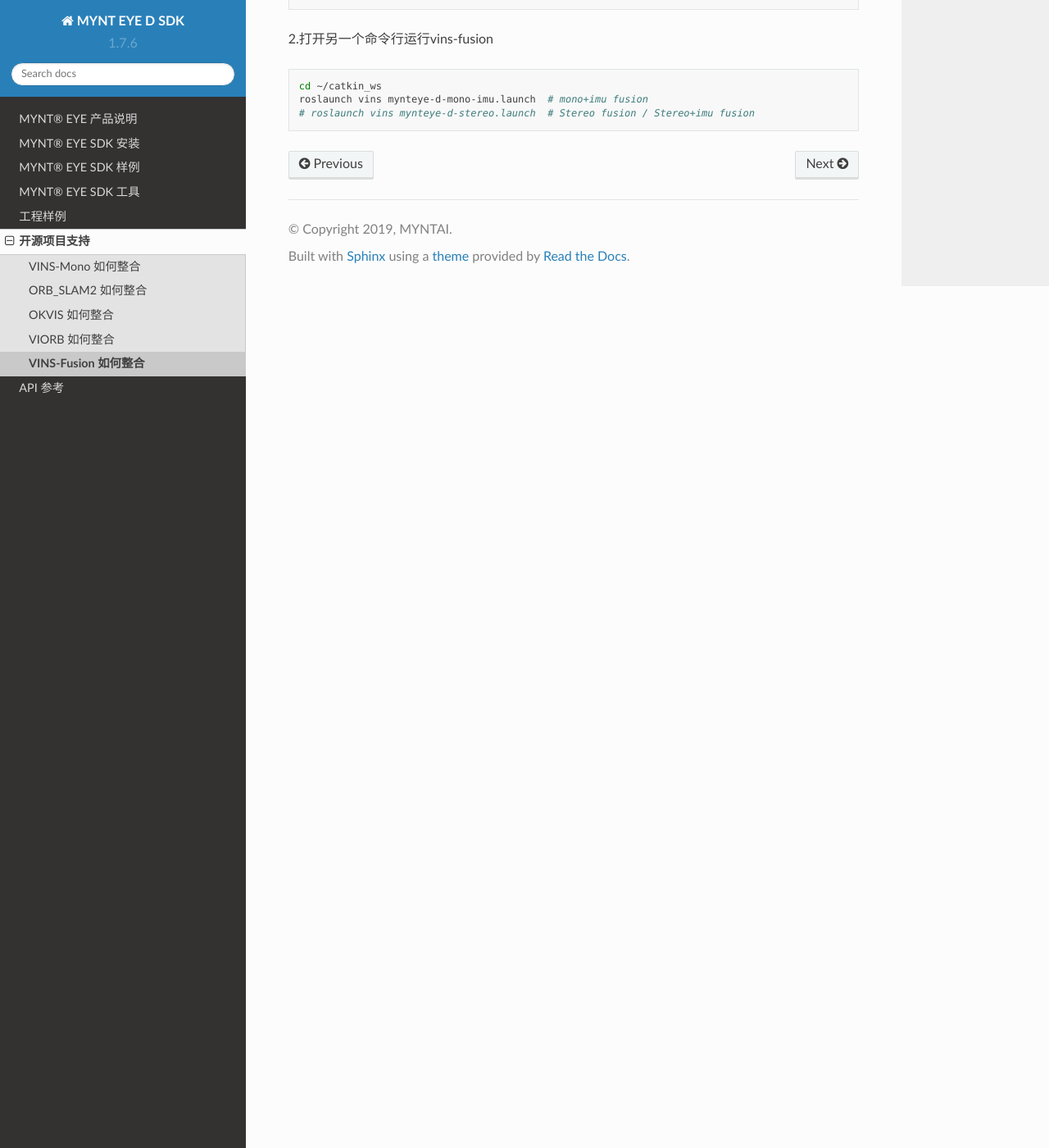
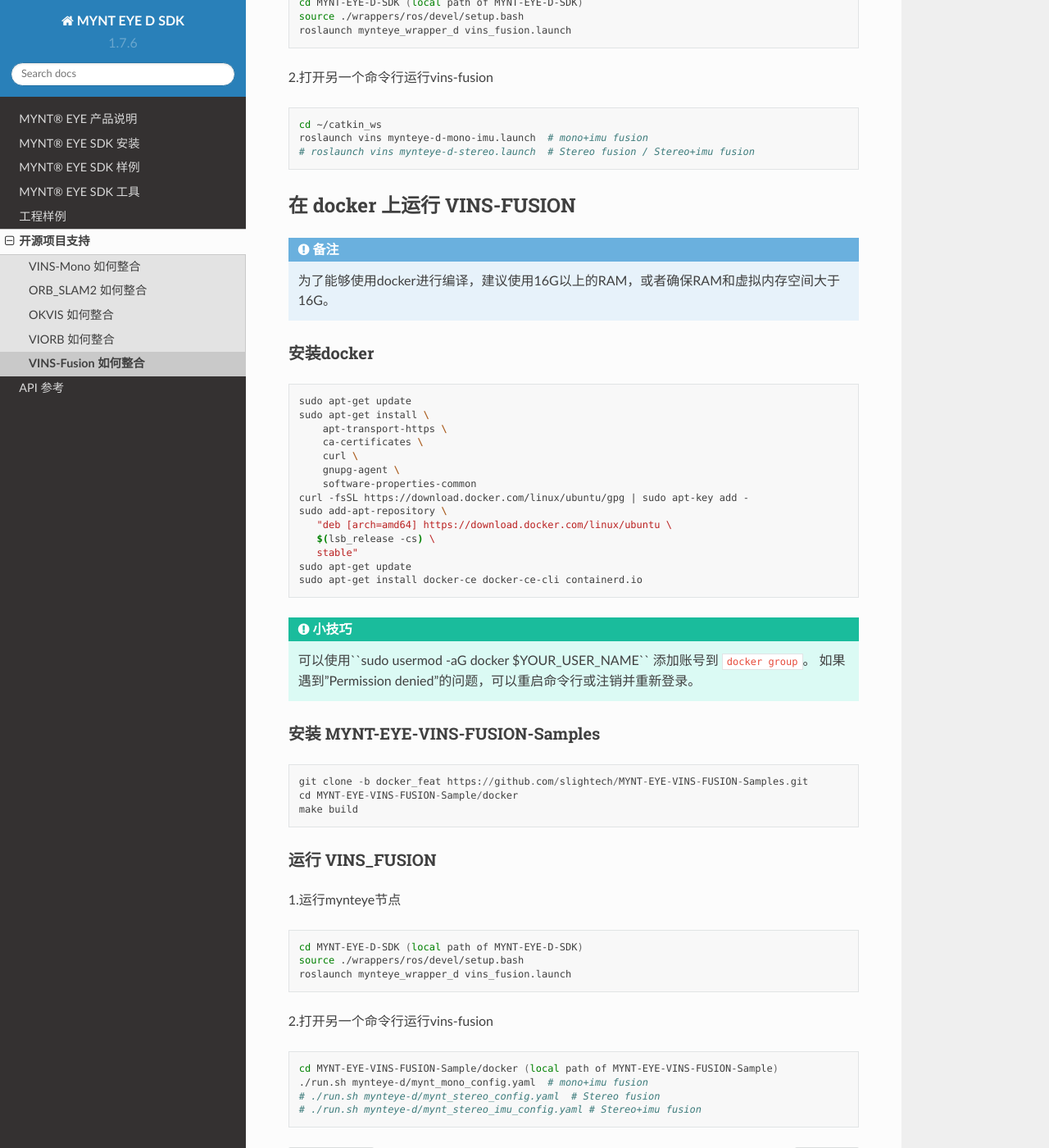
Before and after one commit to slightech/MYNT-EYE-D-SDK-Docs-zh_CN, a Sphinx documentation site: the page built from docs/slam/vins_fusion.rst, in a window 1280 px wide and 1400 px high, scrolled down 1218 px. Shown: the whole window at 82% size. Built offline with Sphinx 7.4.7 and the Read the Docs theme 2.0.0, drawn with Linux system fonts in a browser that asks for light colours; some of the changed text lies outside the part shown.

Commit message:
docs(*): add docker for vins & vins-fusion and pcl tip

```diff
--- a/docs/installation/build_linux.rst
+++ b/docs/installation/build_linux.rst
@@ -57,6 +57,10 @@
 ~~~~~~~~~~~~~~~~~~~~~~~~~~~~~~~~~~~~
 
     PCL安装，请见官方文档`PCL Installation <http://www.pointclouds.org/documentation/tutorials/compiling_pcl_posix.php>`__
+
+.. tip::
+
+    如果需要安装ros，可以跳过这一步骤，直接使用ros中自带的pcl。
 
 .. code-block:: bash
 
--- a/docs/slam/vins_fusion.rst
+++ b/docs/slam/vins_fusion.rst
@@ -35,8 +35,12 @@
     make -j3
     sudo make install
 
+
+在 MYNT® EYE 上运行 VINS-FUSION
+-------------------------------
+
 安装 MYNT-EYE-VINS-FUSION-Samples
----------------------------------
+++++++++++++++++++++++++++++++++++++++
 
 .. code-block:: bash
 
@@ -69,3 +73,65 @@
   cd ~/catkin_ws
   roslaunch vins mynteye-d-mono-imu.launch  # mono+imu fusion
   # roslaunch vins mynteye-d-stereo.launch  # Stereo fusion / Stereo+imu fusion
+
+
+在 docker 上运行 VINS-FUSION
+---------------------------------
+
+.. note::
+
+  为了能够使用docker进行编译，建议使用16G以上的RAM，或者确保RAM和虚拟内存空间大于16G。
+
+安装docker
+++++++++++++
+
+.. code-block:: bash
+
+  sudo apt-get update
+  sudo apt-get install \
+      apt-transport-https \
+      ca-certificates \
+      curl \
+      gnupg-agent \
+      software-properties-common
+  curl -fsSL https://download.docker.com/linux/ubuntu/gpg | sudo apt-key add -
+  sudo add-apt-repository \
+     "deb [arch=amd64] https://download.docker.com/linux/ubuntu \
+     $(lsb_release -cs) \
+     stable"
+  sudo apt-get update
+  sudo apt-get install docker-ce docker-ce-cli containerd.io
+
+.. tip::
+
+  可以使用``sudo usermod -aG docker $YOUR_USER_NAME`` 添加账号到 ``docker group``。
+  如果遇到"Permission denied"的问题，可以重启命令行或注销并重新登录。
+
+安装 MYNT-EYE-VINS-FUSION-Samples
+++++++++++++++++++++++++++++++++++++++
+
+.. code-block::
+
+  git clone -b docker_feat https://github.com/slightech/MYNT-EYE-VINS-FUSION-Samples.git
+  cd MYNT-EYE-VINS-FUSION-Sample/docker
+  make build
+
+运行 VINS_FUSION
++++++++++++++++++++++++
+
+1.运行mynteye节点
+
+.. code-block:: bash
+
+  cd MYNT-EYE-D-SDK (local path of MYNT-EYE-D-SDK)
+  source ./wrappers/ros/devel/setup.bash
+  roslaunch mynteye_wrapper_d vins_fusion.launch
+
+2.打开另一个命令行运行vins-fusion
+
+.. code-block:: bash
+
+  cd MYNT-EYE-VINS-FUSION-Sample/docker (local path of MYNT-EYE-VINS-FUSION-Sample)
+  ./run.sh mynteye-d/mynt_mono_config.yaml  # mono+imu fusion
+  # ./run.sh mynteye-d/mynt_stereo_config.yaml  # Stereo fusion
+  # ./run.sh mynteye-d/mynt_stereo_imu_config.yaml # Stereo+imu fusion
```
Also changed, not shown: other parts of docs/slam/vins_fusion.rst (+2 -2 lines), docs/slam/vins.rst (+67 -4 lines).
